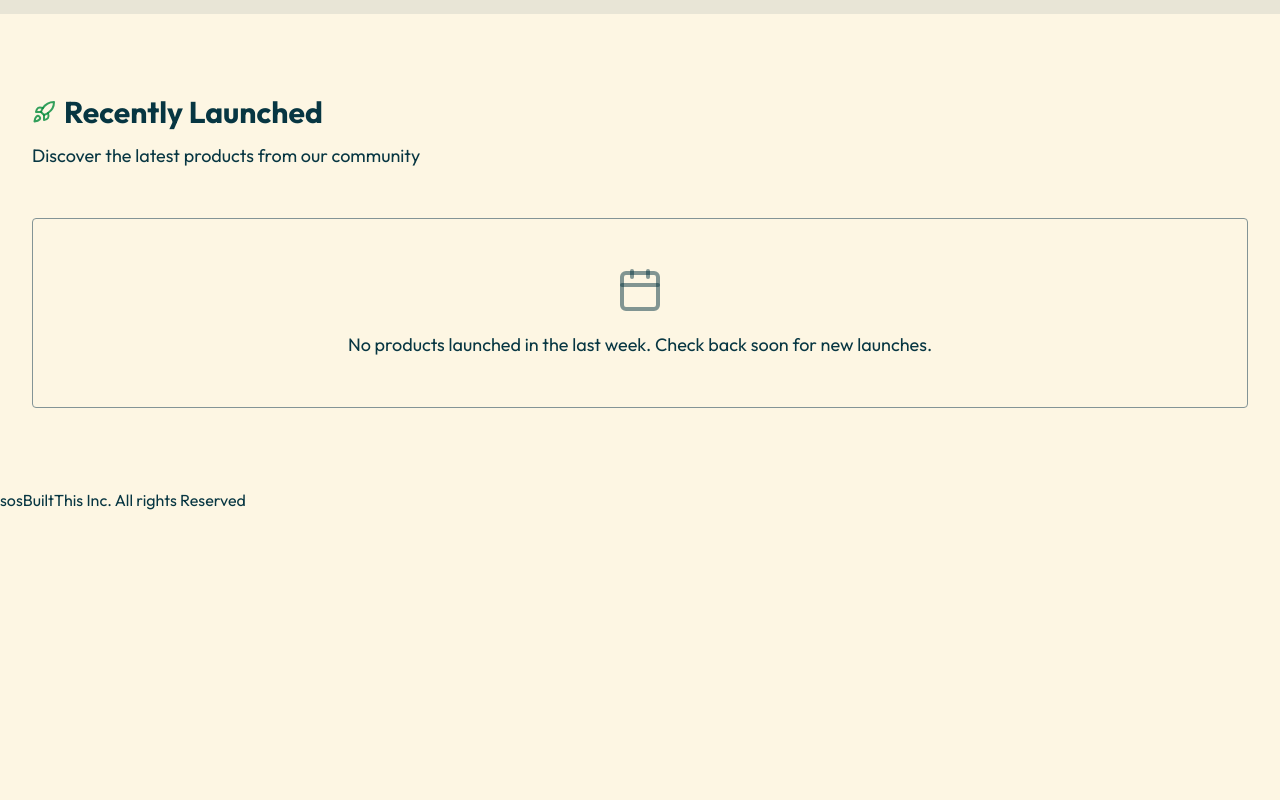
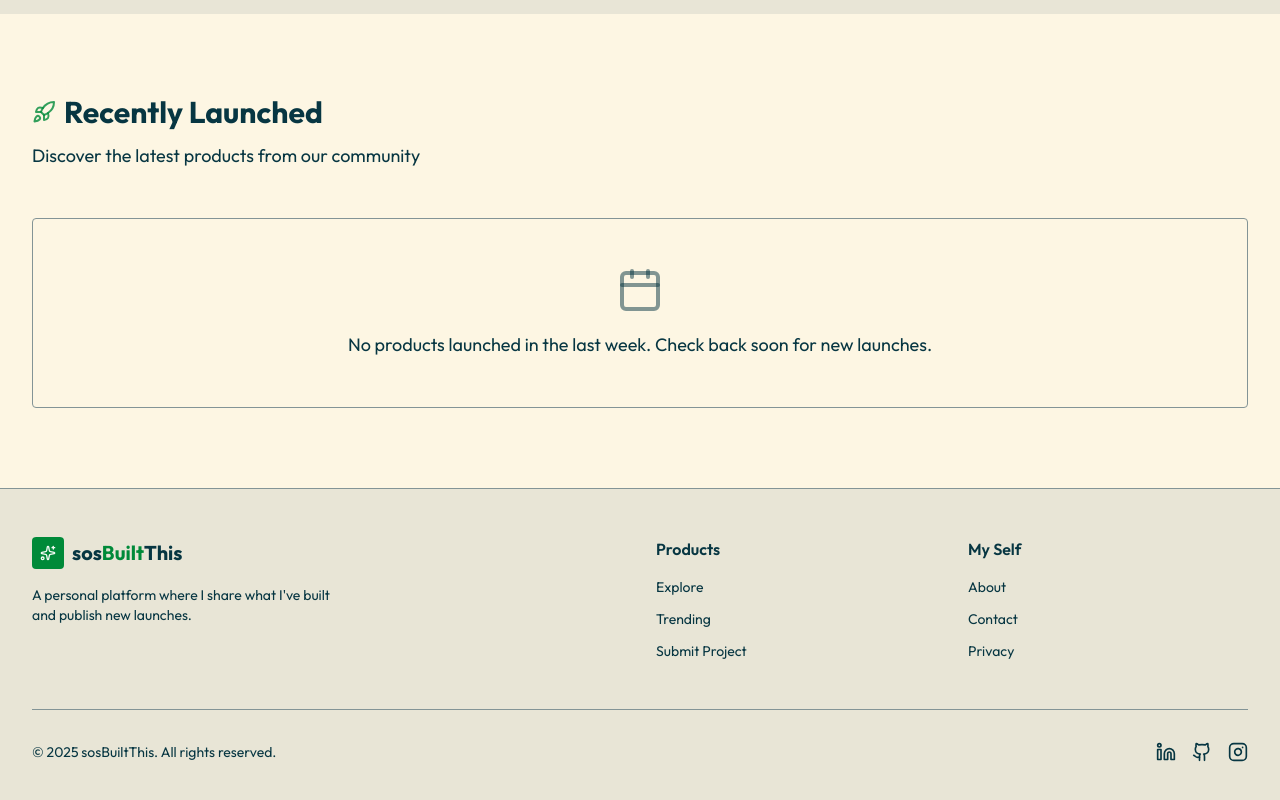
Before and after one commit to sosMoH/Training-SOS-Built-This, a Next.js app: page / in a window 1280 px wide. Shown: the part 1495-2295 px from the top of the page. Before the commit the page ends 2007 px from the top, so only its background shows below. Built offline with nearby package versions, Linux system fonts and the light colour scheme.

Commit message:
LandingPage: Footer

```diff
--- a/components/common/footer.tsx
+++ b/components/common/footer.tsx
@@ -1,6 +1,88 @@
+import { SparklesIcon } from "lucide-react";
+import Link from "next/link";
+import { GithubIcon, InstagramIcon, LinkedinIcon } from "../ui/icons";
+
+
+const Logo = () => {
+  return (
+    // Added mb-4 to match the tutorial spacing
+    <Link href="/" className="flex items-center gap-2 mb-4 group">
+      <div className="size-8 rounded-lg bg-primary flex items-center justify-center">
+        <SparklesIcon className="size-4 text-primary-foreground" />
+      </div>
+      <span className="text-xl font-bold">
+        sos<span className="text-primary">Built</span>This
+      </span>
+    </Link>
+  );
+};
 
 export default function Footer() {
   return (
-    <footer>sosBuiltThis Inc. All rights Reserved</footer>
-  )
+    // Cleaned up the outer footer classes to match the tutorial
+    <footer className="border-t bg-muted/20 py-12">
+      <div className="wrapper">
+        <div className="grid grid-cols-1 md:grid-cols-4 gap-8">
+
+          {/* Logo & Bio: Made this span 2 columns on medium screens */}
+          <div className="col-span-1 md:col-span-2">
+            <Logo />
+            <p className="text-muted-foreground text-sm max-w-xs">
+              A personal platform where I share what I've built and publish new
+              launches.
+            </p>
+          </div>
+
+          {/* Links: Separated into their own grid columns using ul/li for accessibility */}
+          <div>
+            <h3 className="font-semibold mb-4">Products</h3>
+            <ul className="space-y-3 text-sm text-muted-foreground">
+              <li>
+                <Link className="hover:text-foreground transition-colors" href="/explore">Explore</Link>
+              </li>
+              <li>
+                <Link className="hover:text-foreground transition-colors" href="/trending">Trending</Link>
+              </li>
+              <li>
+                <Link className="hover:text-foreground transition-colors" href="/submit">Submit Project</Link>
+              </li>
+            </ul>
+          </div>
+
+          <div>
+            <h3 className="font-semibold mb-4">My Self</h3>
+            <ul className="space-y-3 text-sm text-muted-foreground">
+              <li>
+                <Link className="hover:text-foreground transition-colors" href="/about">About</Link>
+              </li>
+              <li>
+                <Link className="hover:text-foreground transition-colors" href="/contact">Contact</Link>
+              </li>
+              <li>
+                <Link className="hover:text-foreground transition-colors" href="/privacy">Privacy</Link>
+              </li>
+            </ul>
+          </div>
+        </div>
+
+        {/* Bottom Section: Added mt-12, flex-col to sm:flex-row for mobile responsiveness */}
+        <div className="mt-12 pt-8 border-t flex flex-col sm:flex-row justify-between items-center gap-4">
+          <p className="text-sm text-muted-foreground">© 2025 sosBuiltThis. All rights reserved.</p>
+
+          {/* Social Icons with proper styling and hover effects */}
+          <div className="flex items-center gap-4">
+            <Link target="_blank" rel="noopener noreferrer" className="text-muted-foreground hover:text-foreground transition-colors" aria-label="LinkedIn" href="https://www.linkedin.com/in/moh-islam">
+              <LinkedinIcon className="size-5" />
+            </Link>
+            <Link target="_blank" rel="noopener noreferrer" className="text-muted-foreground hover:text-foreground transition-colors" aria-label="GitHub" href="https://github.com/sosMoH">
+              <GithubIcon className="size-5" />
+            </Link>
+            <Link target="_blank" rel="noopener noreferrer" className="text-muted-foreground hover:text-foreground transition-colors" aria-label="Instagram" href="https://www.instagram.com/sos__moh/instagram">
+              <InstagramIcon className="size-5" />
+            </Link>
+          </div>
+        </div>
+      </div>
+    </footer>
+  );
 }
--- /dev/null
+++ b/components/ui/icons.tsx
@@ -0,0 +1,55 @@
+export const GithubIcon = ({ className }: { className?: string }) => (
+  <svg
+    xmlns="http://www.w3.org/2000/svg"
+    width="24"
+    height="24"
+    viewBox="0 0 24 24"
+    fill="none"
+    stroke="currentColor"
+    strokeWidth="2"
+    strokeLinecap="round"
+    strokeLinejoin="round"
+    className={className}
+  >
+    <path d="M15 22v-4a4.8 4.8 0 0 0-1-3.5c3 0 6-2 6-5.5.08-1.25-.27-2.48-1-3.5.28-1.15.28-2.35 0-3.5 0 0-1 0-3 1.5-2.64-.5-5.36-.5-8 0C6 2 5 2 5 2c-.3 1.15-.3 2.35 0 3.5A5.403 5.403 0 0 0 4 9c0 3.5 3 5.5 6 5.5-.39.49-.68 1.05-.85 1.65-.17.6-.22 1.23-.15 1.85v4" />
+    <path d="M9 18c-4.51 2-5-2-7-2" />
+  </svg>
+);
+
+export const LinkedinIcon = ({ className }: { className?: string }) => (
+  <svg
+    xmlns="http://www.w3.org/2000/svg"
+    width="24"
+    height="24"
+    viewBox="0 0 24 24"
+    fill="none"
+    stroke="currentColor"
+    strokeWidth="2"
+    strokeLinecap="round"
+    strokeLinejoin="round"
+    className={className}
+  >
+    <path d="M16 8a6 6 0 0 1 6 6v7h-4v-7a2 2 0 0 0-2-2 2 2 0 0 0-2 2v7h-4v-7a6 6 0 0 1 6-6z" />
+    <rect width="4" height="12" x="2" y="9" />
+    <circle cx="4" cy="4" r="2" />
+  </svg>
+);
+
+export const InstagramIcon = ({ className }: { className?: string }) => (
+  <svg
+    xmlns="http://www.w3.org/2000/svg"
+    width="24"
+    height="24"
+    viewBox="0 0 24 24"
+    fill="none"
+    stroke="currentColor"
+    strokeWidth="2"
+    strokeLinecap="round"
+    strokeLinejoin="round"
+    className={className}
+  >
+    <rect width="20" height="20" x="2" y="2" rx="5" ry="5" />
+    <path d="M16 11.37A4 4 0 1 1 12.63 8 4 4 0 0 1 16 11.37z" />
+    <line x1="17.5" x2="17.51" y1="6.5" y2="6.5" />
+  </svg>
+);
```
